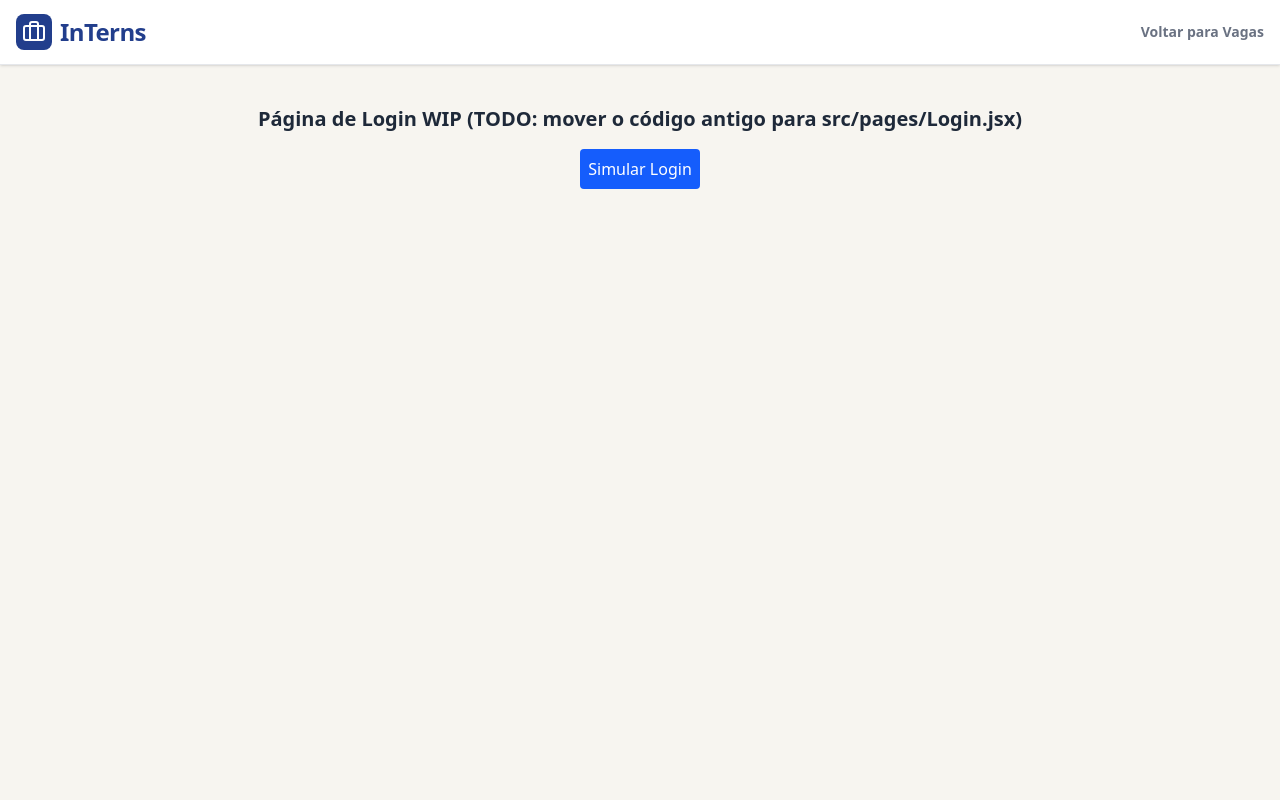
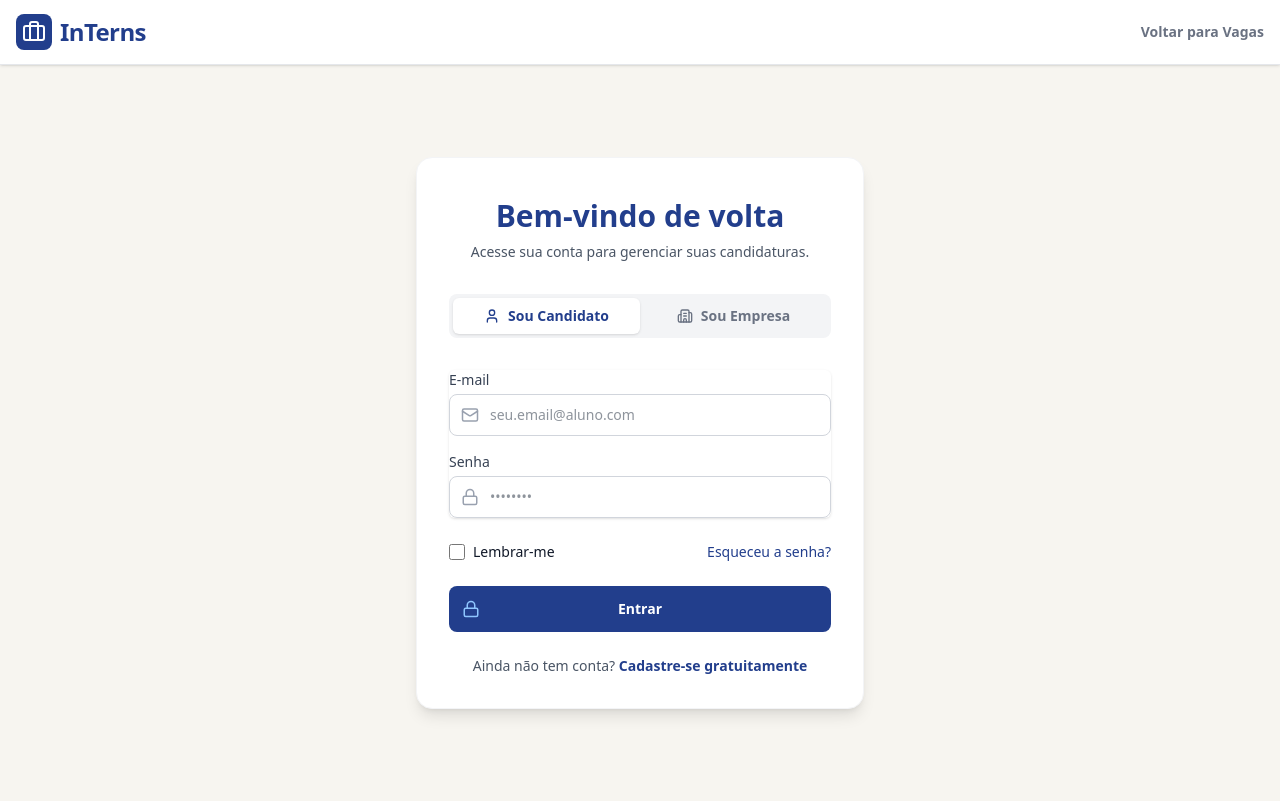
Before and after one commit to joao-nilson/InTerns, a React (Vite) app in the folder frontend/: page / in a window 1280 px wide. Both pictures are taken after a click on the button "Entrar". Built offline with nearby package versions, Linux system fonts and the light colour scheme.

Commit message:
Migracao da pagina de login com toggle candidato-empresa customizado

```diff
--- /dev/null
+++ b/frontend/src/components/ui/Toggle.jsx
@@ -0,0 +1,31 @@
+import React from 'react';
+import { User, Building2 } from 'lucide-react';
+
+export const UserTypeToggle = ({ userType, setUserType }) => (
+    <div className="flex p-1 bg-gray-100 rounded-lg mb-6">
+        <button
+            type="button"
+            onClick={() => setUserType('candidate')}
+            className={`flex-1 py-2 text-sm font-bold rounded-md transition-all duration-200 flex items-center justify-center gap-2 ${
+                userType === 'candidate'
+                ? 'bg-white text-[#223e8c] shadow-sm'
+                : 'text-gray-500 hover:text-gray-700'
+            }`}
+        >
+        <User size={16} />
+            Sou Candidato
+        </button>
+        <button
+            type="button"
+            onClick={() => setUserType('company')}
+            className={`flex-1 py-2 text-sm font-bold rounded-md transition-all duration-200 flex items-center justify-center gap-2 ${
+                userType === 'company'
+                ? 'bg-white text-[#223e8c] shadow-sm'
+                : 'text-gray-500 hover:text-gray-700'
+            }`}
+        >
+        <Building2 size={16} />
+        Sou Empresa
+        </button>
+    </div>
+);
--- /dev/null
+++ b/frontend/src/pages/LoginPage.jsx
@@ -0,0 +1,91 @@
+import React, { useState } from 'react';
+import { Mail, Lock } from 'lucide-react';
+import { Input } from '../components/ui/Input';
+import { UserTypeToggle } from '../components/ui/Toggle';
+
+export const LoginPage = ({ onNavigate, onLogin }) => {
+    const [userType, setUserType] = useState('candidate');
+    const [email, setEmail] = useState('');
+    const [password, setPassword] = useState('');
+
+    const handleLogin = (e) => {
+        e.preventDefault();
+        // Autenticacao mock, TODO: Autenticacao backend
+        onLogin({
+            type: userType,
+            name: userType === 'candidate' ? 'Aluno Teste' : 'TechVision Solutions',
+            email: email
+        });
+    };
+
+    return (
+        <div className="min-h-[calc(100vh-4rem)] flex items-center justify-center py-12 px-4 sm:px-6 lg:px-8">
+            <div className="max-w-md w-full space-y-8 bg-white p-8 rounded-2xl shadow-lg border border-gray-100">
+                <div className="text-center">
+                    <h2 className="mt-2 text-3xl font-extrabold text-[#223e8c]">
+                        Bem-vindo de volta
+                    </h2>
+                    <p className="mt-2 text-sm text-gray-600">
+                        Acesse sua conta para gerenciar suas {userType === 'candidate' ? 'candidaturas' : 'vagas'}.
+                    </p>
+                </div>
+
+                <UserTypeToggle userType={userType} setUserType={setUserType} />
+
+                <form className="mt-8 space-y-6" onSubmit={handleLogin}>
+                    <div className="rounded-md shadow-sm -space-y-px">
+                        <Input
+                            icon={Mail}
+                            type="email"
+                            label="E-mail"
+                            placeholder={userType === 'candidate' ? "seu.email@aluno.com" : "rh@empresa.com"}
+                            value={email}
+                            onChange={(e) => setEmail(e.target.value)}
+                        />
+                        <Input
+                            icon={Lock}
+                            type="password"
+                            label="Senha"
+                            placeholder="••••••••"
+                            value={password}
+                            onChange={(e) => setPassword(e.target.value)}
+                        />
+                    </div>
+
+                    <div className="flex items-center justify-between text-sm">
+                        <div className="flex items-center">
+                            <input id="remember-me" type="checkbox" className="h-4 w-4 text-[#223e8c] focus:ring-[#223e8c] border-gray-300 rounded" />
+                            <label htmlFor="remember-me" className="ml-2 block text-gray-900">Lembrar-me</label>
+                        </div>
+                        <a href="#" className="font-medium text-[#223e8c] hover:text-[#1a2f6b]">
+                            Esqueceu a senha?
+                        </a>
+                    </div>
+
+                    <button
+                        type="submit"
+                        className="group relative w-full flex justify-center py-3 px-4 border border-transparent text-sm font-bold rounded-lg text-white bg-[#223e8c] hover:bg-[#1a2f6b] focus:outline-none focus:ring-2 focus:ring-offset-2 focus:ring-[#223e8c] transition-colors"
+                    >
+                        <span className="absolute left-0 inset-y-0 flex items-center pl-3">
+                            <Lock size={18} className="text-blue-300 group-hover:text-white transition-colors" />
+                        </span>
+                        Entrar
+                    </button>
+
+                    <div className="text-center mt-4">
+                        <p className="text-sm text-gray-600">
+                            Ainda não tem conta?{' '}
+                            <button
+                                type="button"
+                                onClick={() => onNavigate('signup')}
+                                className="font-bold text-[#223e8c] hover:text-[#1a2f6b] transition-colors"
+                            >
+                                Cadastre-se gratuitamente
+                            </button>
+                        </p>
+                    </div>
+                </form>
+            </div>
+        </div>
+    );
+};
```
Also changed, not shown: frontend/src/App.jsx (+2 -5 lines).
